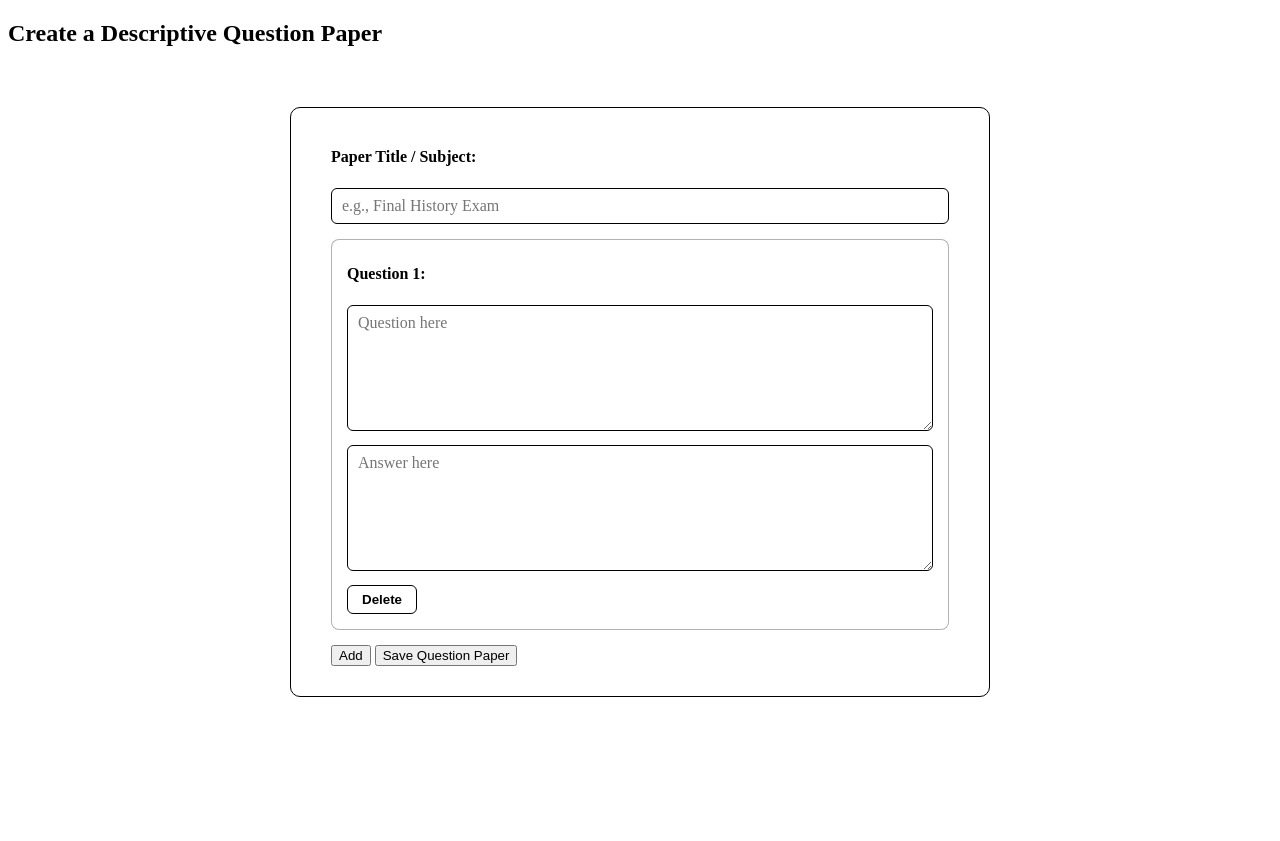
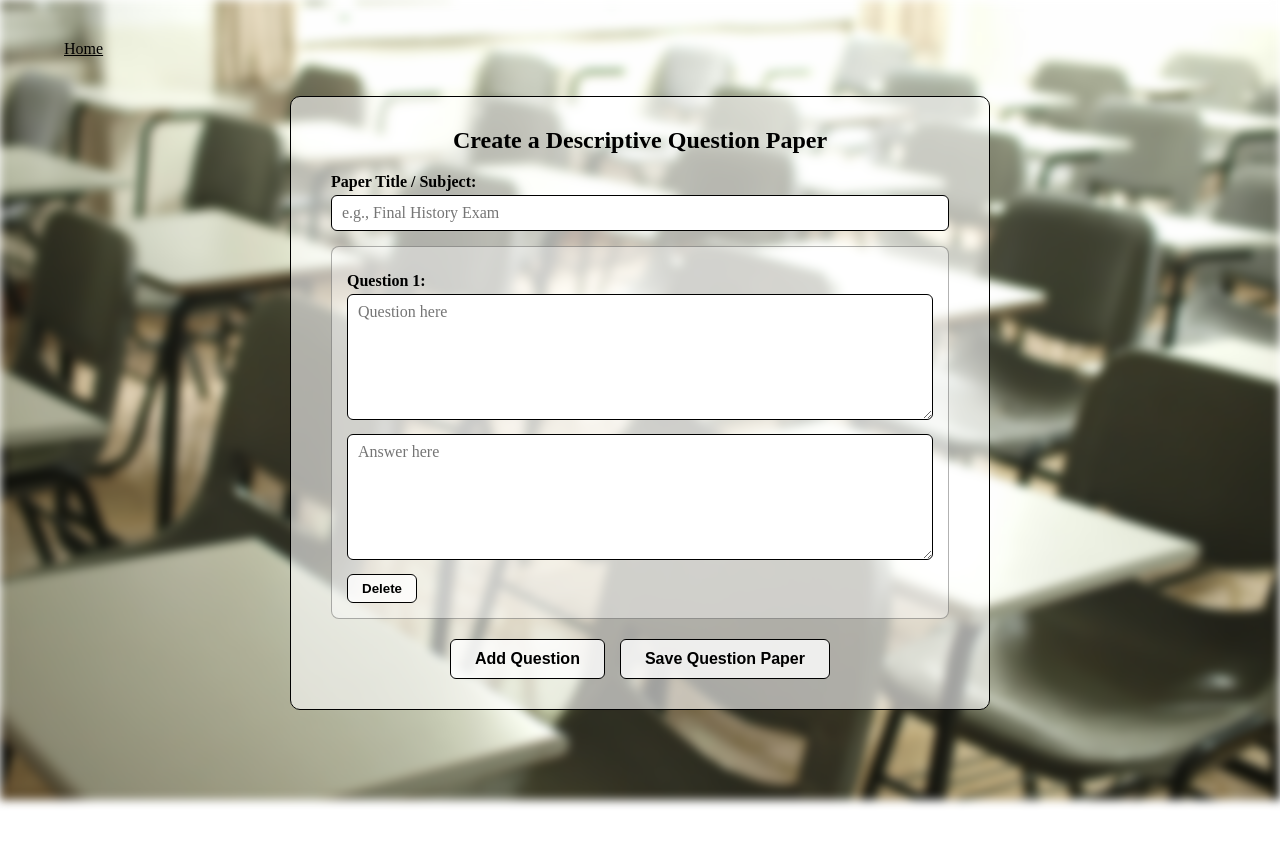
Before and after one commit to meanoobgod/collageproject, a Flask app: page /new in a window 1280 px wide. Before the commit the page ends 697 px from the top, so only its background shows below. Run offline with Flask 3, Linux system fonts and the light colour scheme.

Commit message:
Update new_paper.html

```diff
--- a/templates/new_paper.html
+++ b/templates/new_paper.html
@@ -1,28 +1,40 @@
 <!DOCTYPE html>
 <html>
-<head><title>Create Question Paper</title></head>
+<head>
+    <meta charset="UTF-8">
+    <meta name="viewport" content="width=device-width, initial-scale=1.0">
+    <link rel="stylesheet" href="{{ url_for('static', filename='css/common.css') }}">
     <link rel="stylesheet" href="{{ url_for('static', filename='css/new_paper.css') }}">
+    <title>Create Question Paper</title>
+</head>
 <body>
+    <img id="background" src="{{ url_for('static', filename='photos/horizontal-background-2.jpg') }}">
+    <nav>
+        <a href="/">Home</a>
+    </nav>
+    <main>
+        <div id="Global-Question-Paper-Form">
             <h2>Create a Descriptive Question Paper</h2>
-    <div id="Global-Question-Paper-Form">
             <form method="POST">
-            <label>Paper Title / Subject:</label><br>
-            <input type="text" name="title" required placeholder="e.g., Final History Exam"><br>
-
+                <label>Paper Title / Subject:</label>
+                <input type="text" name="title" required placeholder="e.g., Final History Exam">
 
                 <div id="questions-container">
                     <div class="Question-Body">
-                    <label>Question 1:</label><br>
-                    <textarea name="questions[1][question]" rows="6" cols="50" required placeholder="Question here"></textarea><br>
+                        <label>Question 1:</label>
+                        <textarea name="questions[1][question]" rows="6" cols="50" required placeholder="Question here"></textarea>
                         <textarea name="questions[1][answer]" rows="6" cols="50" required placeholder="Answer here"></textarea>
-                    <button type="button" class="Delete-Question">Delete</button><br>
+                        <button type="button" class="Delete-Question">Delete</button>
                     </div>
                 </div>
 
-            <button type="button" name="Add-New-Question" id="Add-New-Question">Add</button>
+                <div class="Question-Paper-Actions">
+                    <button type="button" name="Add-New-Question" id="Add-New-Question">Add Question</button>
                     <button type="submit">Save Question Paper</button>
+                </div>
             </form>
         </div>
+    </main>
 
     <script>
         const container = document.getElementById("questions-container");
@@ -35,10 +47,10 @@
             question.className = "Question-Body";
 
             question.innerHTML = `
-                <label>Question ${index + 1}:</label><br>
-                <textarea name="questions[${index + 1}][question]" rows="6" cols="50" required placeholder="Question here"></textarea><br>
+                <label>Question ${index + 1}:</label>
+                <textarea name="questions[${index + 1}][question]" rows="6" cols="50" required placeholder="Question here"></textarea>
                 <textarea name="questions[${index + 1}][answer]" rows="6" cols="50" required placeholder="Answer here"></textarea>
-                <button type="button" class="Delete-Question">Delete</button><br>
+                <button type="button" class="Delete-Question">Delete</button>
             `;
 
             container.appendChild(question);
```
Lines whose indentation alone changed are shown as unchanged.
